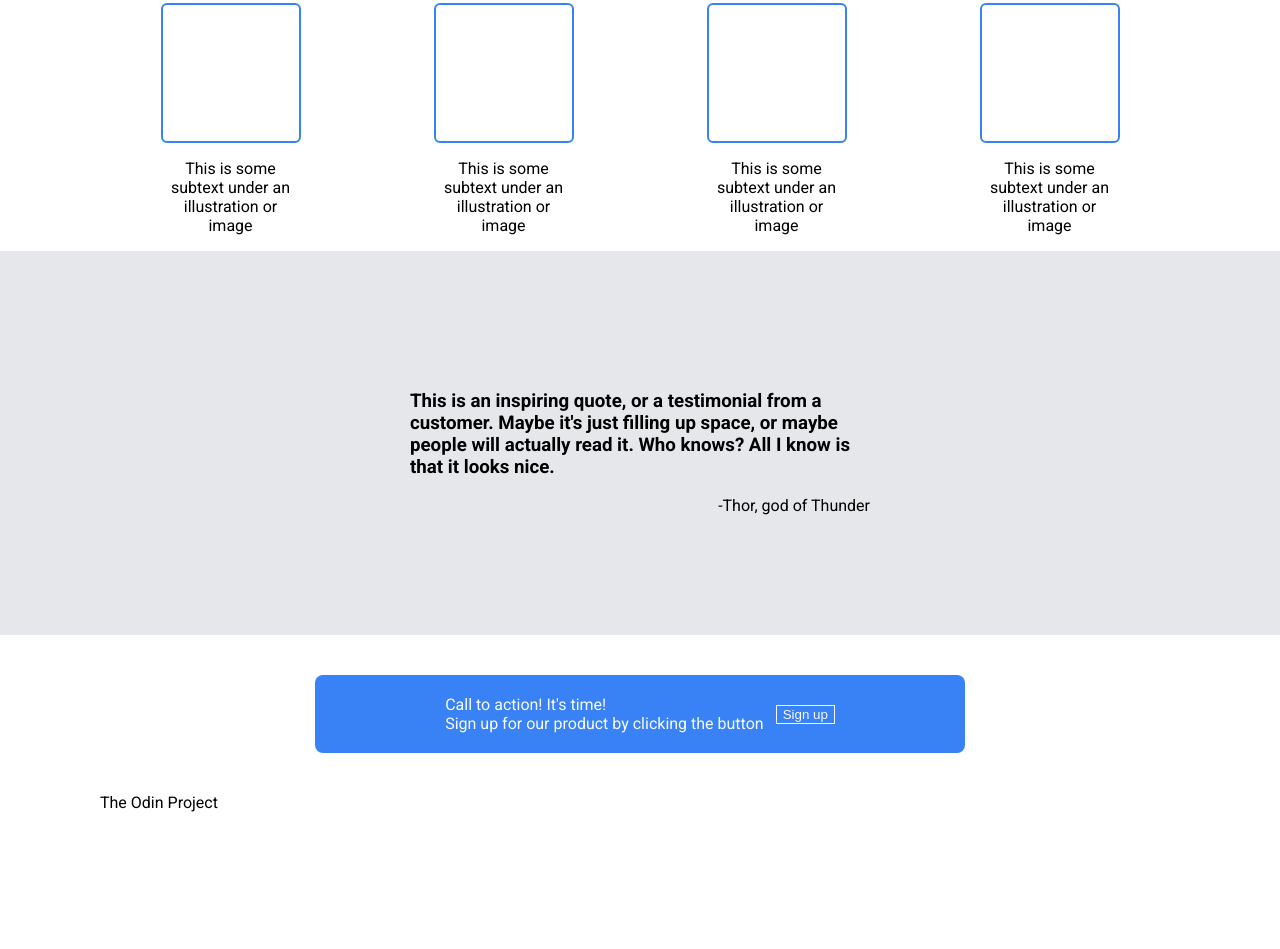
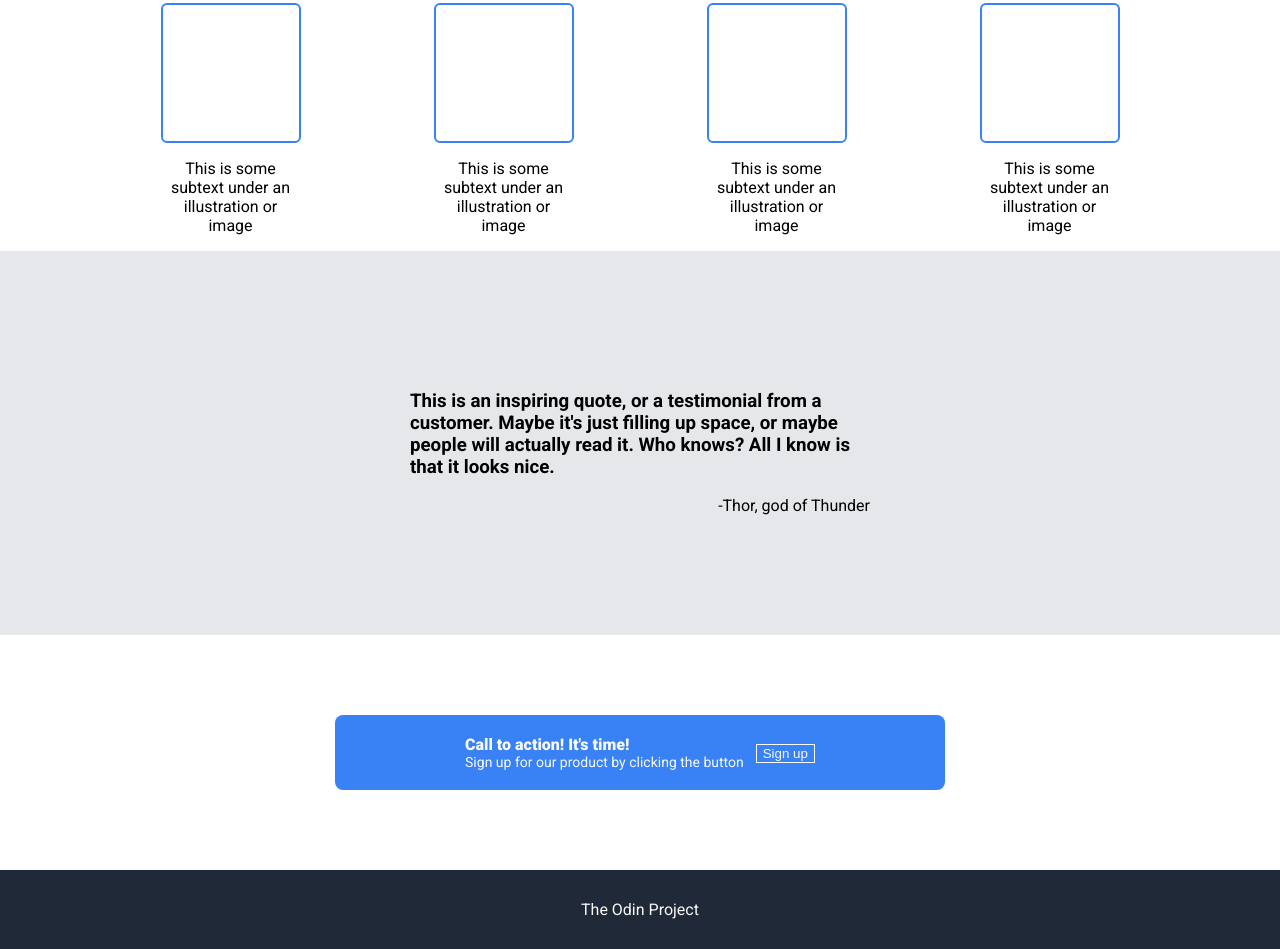
Before and after one commit to luanjan27/Landing-Page, a plain HTML site: page index.html in a window 1280 px wide. Shown: the part 511-1460 px from the top of the page. Before the commit the page ends 1323 px from the top, so only its background shows below. Drawn offline with Linux system fonts and the light colour scheme.

Commit message:
Finalize the structure of the document with sytle

```diff
--- a/index.html
+++ b/index.html
@@ -87,7 +87,9 @@
           </div>
         </div>
       </div>
-      <div class="footer">The Odin Project</div>
+      <div class="wrap-footer">
+        <div class="footer">The Odin Project</div>
+      </div>
     </div>
   </body>
 </html>
--- a/style.css
+++ b/style.css
@@ -136,10 +136,11 @@ img{
     background-color: white;
     display: flex;
     justify-content: center;
+    flex: 1;
 
 }
 .wrapper4{
-    margin: 40px;
+    margin: 80px;
 }
 .rectangle{
     background-color: #3882F6;
@@ -154,9 +155,12 @@ img{
     color: #F9FAF8;
     padding: 0;
 }
+.left-side > div{
+    font-weight: 800;
+}
 .rectangle p{
     margin: 0;
-
+    font-size: 14px;
 }
 .right-side{
     flex-shrink: 0;
@@ -167,3 +171,13 @@ img{
     border: 1px solid #F9FAF8;
     color: #F9FAF8;
 }
+/* Footer */
+.wrap-footer{
+    display: flex;
+    background-color: #1F2937;
+    justify-content: center;
+}
+.footer{
+    padding: 30px;
+    color: #F9FAF8;
+}
```
